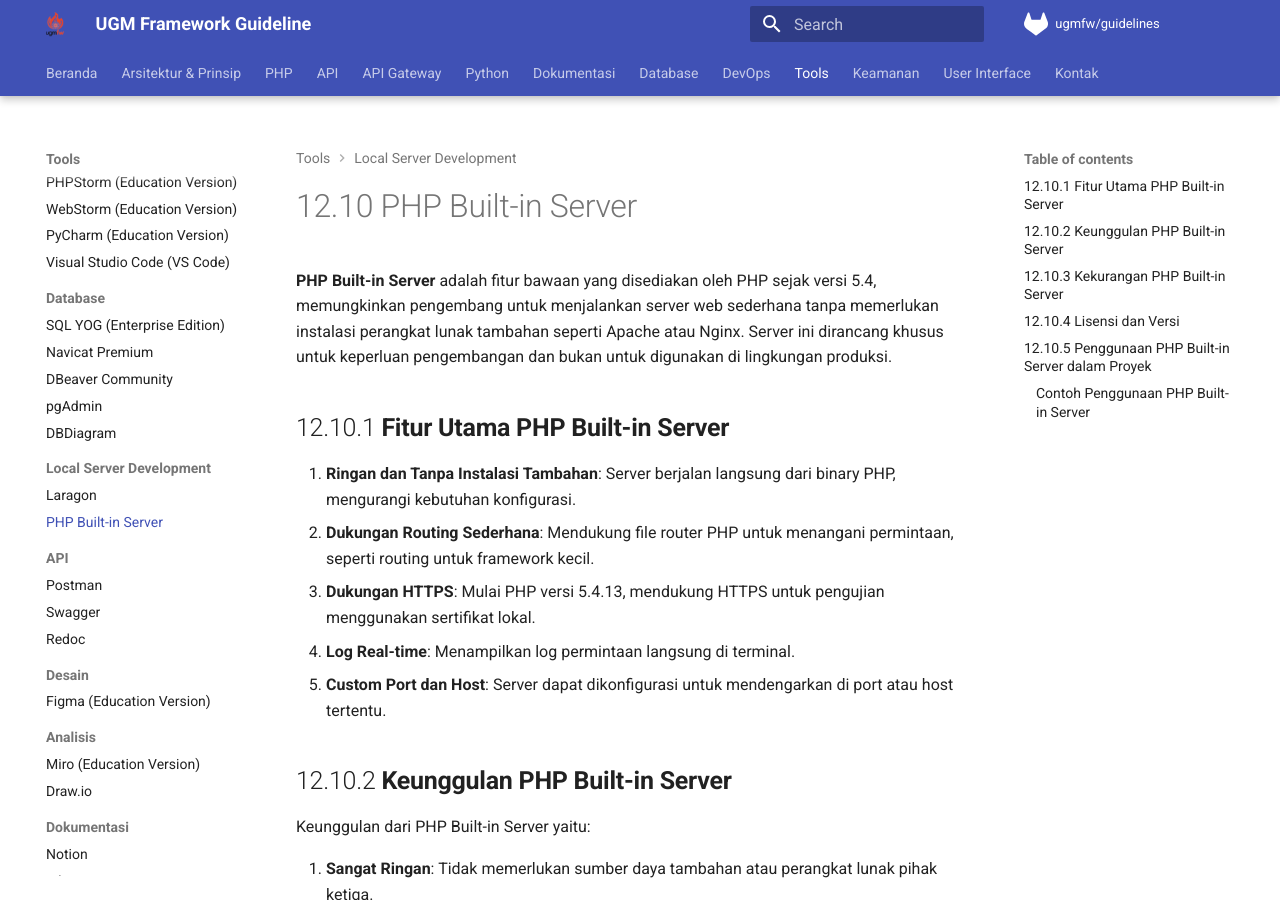
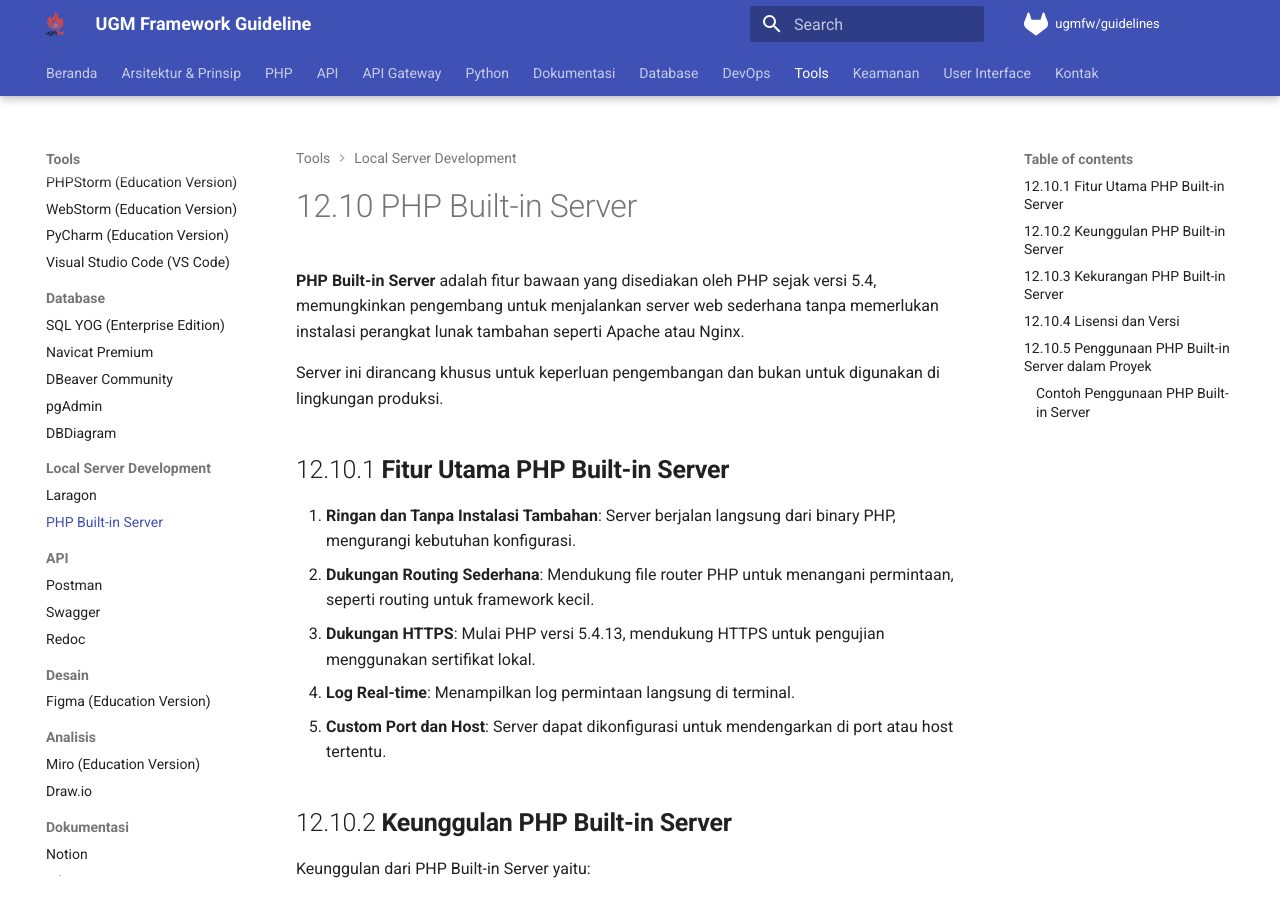
Before and after one commit to dtiugm/ugm-framework, an MkDocs documentation site: the page built from docs/tools/php-built-in-server.md, in a window 1280 px wide and 900 px high. Built offline with MkDocs 1.6.1 and Material for MkDocs 9.7.7, drawn with Linux system fonts in a browser that asks for light colours; the version menu is left out; part of the change alters nothing that is shown.

```diff
--- a/docs/tools/php-built-in-server.md
+++ b/docs/tools/php-built-in-server.md
@@ -1,6 +1,8 @@
 # 12.10 PHP Built-in Server
 
-**PHP Built-in Server** adalah fitur bawaan yang disediakan oleh PHP sejak versi 5.4, memungkinkan pengembang untuk menjalankan server web sederhana tanpa memerlukan instalasi perangkat lunak tambahan seperti Apache atau Nginx. Server ini dirancang khusus untuk keperluan pengembangan dan bukan untuk digunakan di lingkungan produksi.
+**PHP Built-in Server** adalah fitur bawaan yang disediakan oleh PHP sejak versi 5.4, memungkinkan pengembang untuk menjalankan server web sederhana tanpa memerlukan instalasi perangkat lunak tambahan seperti Apache atau Nginx.
+
+Server ini dirancang khusus untuk keperluan pengembangan dan bukan untuk digunakan di lingkungan produksi.
 
 ## 12.10.1 **Fitur Utama PHP Built-in Server**
 1. **Ringan dan Tanpa Instalasi Tambahan**: Server berjalan langsung dari binary PHP, mengurangi kebutuhan konfigurasi.
@@ -30,11 +32,13 @@ Adapun untuk kekurangan PHP Built-in Server antara lain:
 3. **Konfigurasi HTTPS Manual**: Membutuhkan pengaturan tambahan untuk pengujian HTTPS, termasuk membuat sertifikat lokal.
 
 ## 12.10.4 **Lisensi dan Versi**
-- **Lisensi**: PHP adalah perangkat lunak sumber terbuka yang dilisensikan di bawah **PHP License**.
-- **Versi Minimum**: PHP Built-in Server tersedia sejak PHP versi 5.4.
+1. **Lisensi**: PHP adalah perangkat lunak sumber terbuka yang dilisensikan di bawah **PHP License**.
+2. **Versi Minimum**: PHP Built-in Server tersedia sejak PHP versi 5.4.
 
 ## 12.10.5 **Penggunaan PHP Built-in Server dalam Proyek**
+
 PHP Built-in Server sering digunakan untuk:
+
 1. **Pengembangan Cepat**: Menjalankan aplikasi kecil atau API untuk pengujian lokal tanpa perlu konfigurasi.
 2. **Uji Fungsionalitas**: Cocok untuk memastikan skrip berjalan sebelum diterapkan ke server yang lebih kompleks.
 3. **Pendidikan dan Prototipe**: Membantu pemula memulai pengembangan PHP tanpa memerlukan pengetahuan server yang mendalam.
```
